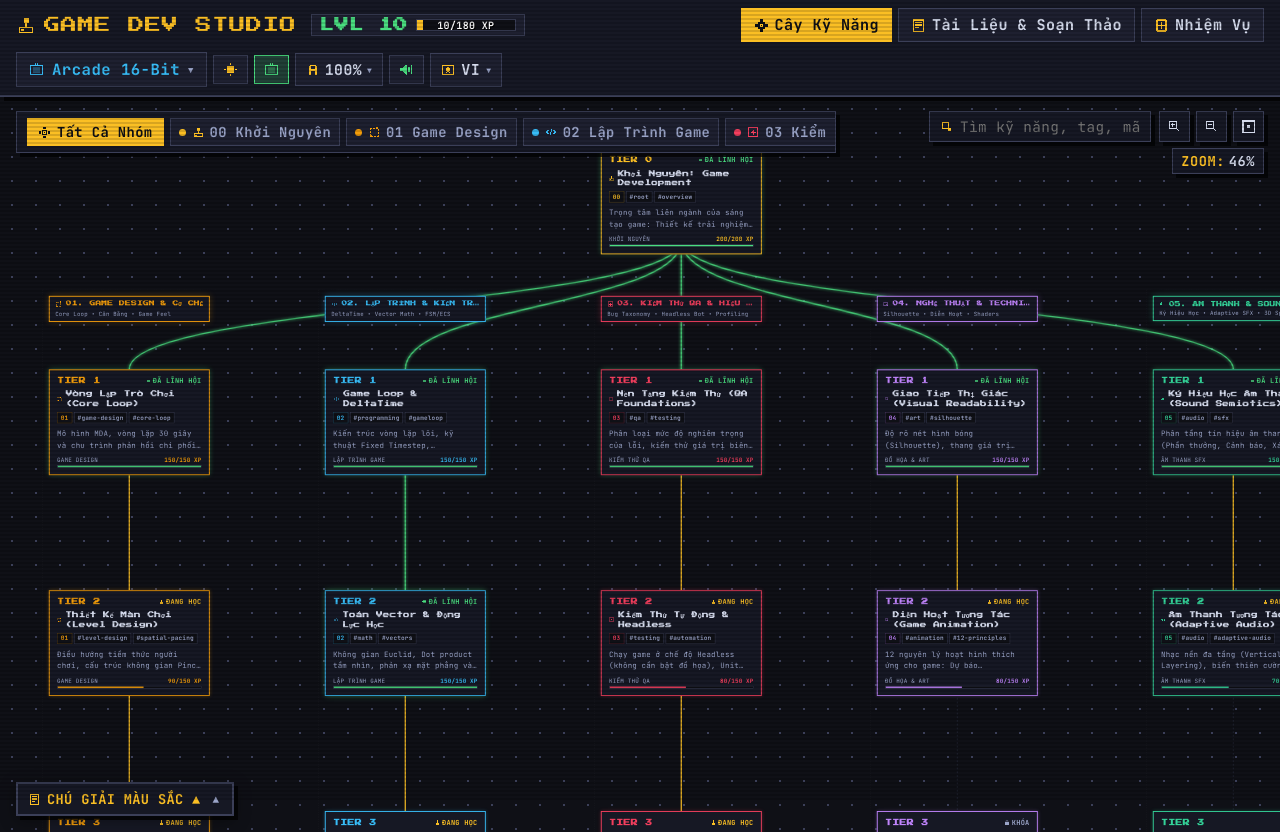
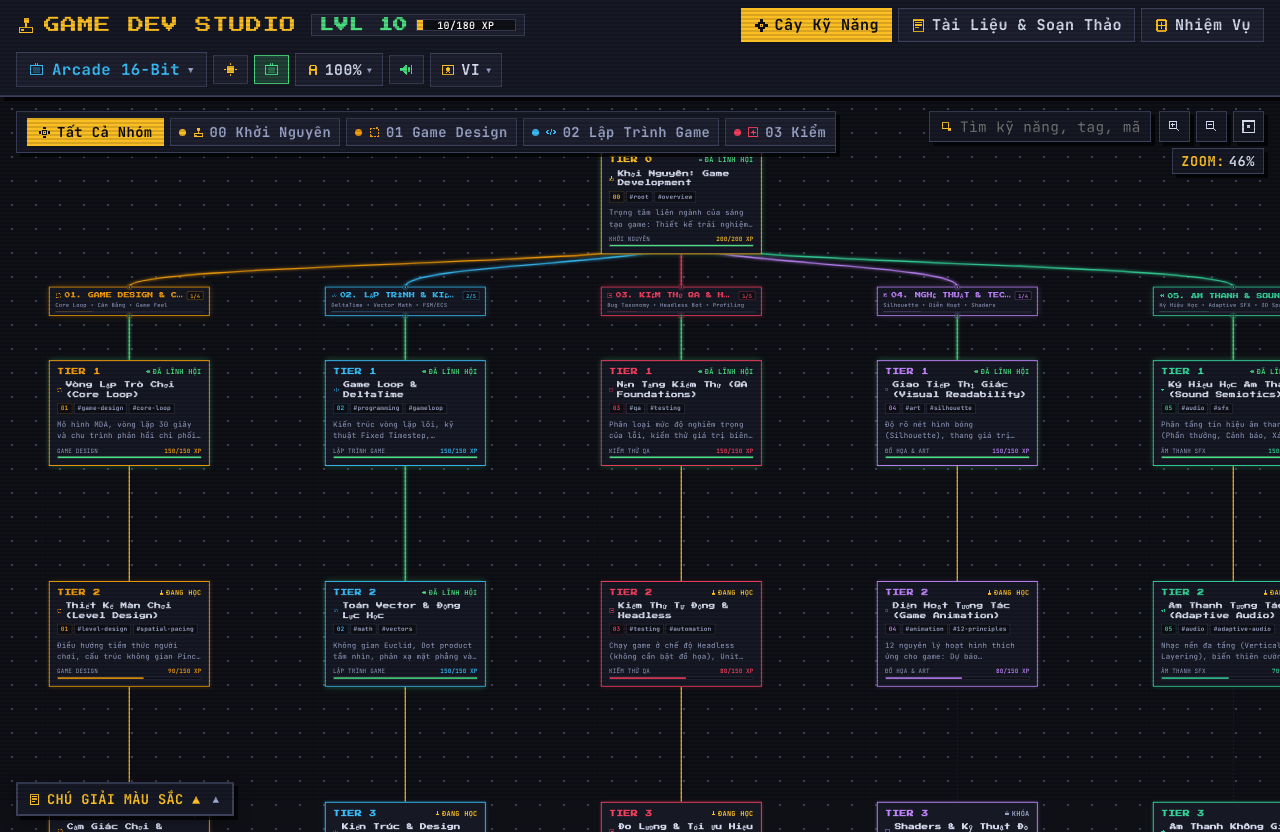
Before and after one commit to Justaguy666/game-dev, a React (Vite) app: page / in a window 1280 px wide. Built offline with nearby package versions, Linux system fonts and the light colour scheme.

Commit message:
feat(tree-routing): route skill tree lines through pillar gateways with terminal sockets and domain progress counters

```diff
--- a/src/components/SkillTreeView.tsx
+++ b/src/components/SkillTreeView.tsx
@@ -36,15 +36,15 @@ export const SkillTreeView: React.FC<SkillTreeViewProps> = ({
   const getSkillY = useCallback((skill: SkillNode): number => {
     if (skill.tier === 0) return 60;
     // Tier 1 starts safely below pillar banners with comfortable breathing room
-    const baseT1 = Math.round(540 + Math.max(0, (fontScale - 1.0)) * 340);
+    const baseT1 = Math.round(520 + Math.max(0, (fontScale - 1.0)) * 320);
     // Dynamic gap between tiers: guarantees >= 260px gap even when cards grow to 450px+ at max font size
     const dynamicGap = Math.round(480 + Math.max(0, (fontScale - 1.0)) * 520);
     return Math.round(baseT1 + (skill.tier - 1) * dynamicGap);
   }, [fontScale]);
 
-  // Dynamic Y positioning for pillar banners (adapting as Tier 0 expands with fontScale)
+  // Dynamic Y positioning for pillar banners (centered between Tier 0 and Tier 1)
   const pillarY = useMemo(() => {
-    return Math.round(380 + Math.max(0, (fontScale - 1.0)) * 260);
+    return Math.round(360 + Math.max(0, (fontScale - 1.0)) * 220);
   }, [fontScale]);
 
   // Full-Text Search in Skill Tree
@@ -253,6 +253,22 @@ export const SkillTreeView: React.FC<SkillTreeViewProps> = ({
     }
   };
 
+  // Domain completion stats for Pillar Gateways
+  const domainStats = useMemo(() => {
+    const stats = new Map<string, { total: number; mastered: number; learning: number }>();
+    (['design', 'tech', 'qa', 'art', 'audio'] as DomainId[]).forEach(domId => {
+      const domSkills = skills.filter(s => {
+        if (domId === 'tech') return s.category === 'tech' || s.category === 'boss';
+        if (domId === 'qa') return s.category === 'qa' || s.category === 'production';
+        return s.category === domId;
+      });
+      const mastered = domSkills.filter(s => s.status === 'mastered').length;
+      const learning = domSkills.filter(s => s.status === 'learning').length;
+      stats.set(domId, { total: domSkills.length, mastered, learning });
+    });
+    return stats;
+  }, [skills]);
+
   // Pillar banners to display on canvas above Tier 1 (Generous Y spacing from Tier 1 cards)
   const pillarBanners = useMemo(() => [
     {
@@ -307,19 +323,73 @@ export const SkillTreeView: React.FC<SkillTreeViewProps> = ({
     }
   ], [pillarY, currentTheme, themeMode]);
 
-  // Find connections (Dynamically using getSkillY and 350px center width)
-  const connections = skills
-    .filter(s => s.parentId)
-    .map(child => {
+  // Find connections (Dynamically routing from Root -> Pillars -> Tier 1 -> subsequent tiers)
+  const connections = useMemo(() => {
+    const rootSkill = skills.find(s => s.tier === 0);
+    const rootHeight = Math.round(200 + Math.max(0, fontScale - 1.0) * 160);
+    const pillarHeight = Math.round(62 + Math.max(0, fontScale - 1.0) * 20);
+
+    const list: Array<{
+      id: string;
+      from: { x: number; y: number };
+      to: { x: number; y: number };
+      status: string;
+      childCategory: string;
+      parentId: string;
+      childId: string;
+      customColor?: string;
+    }> = [];
+
+    if (rootSkill) {
+      const rootY = getSkillY(rootSkill);
+
+      pillarBanners.forEach(p => {
+        // Find Tier 1 skill for this pillar
+        const tier1Skill = skills.find(s => s.tier === 1 && (
+          s.category === p.domainId ||
+          (p.domainId === 'qa' && s.category === 'qa') ||
+          (p.domainId === 'tech' && s.category === 'tech')
+        ));
+
+        // 1. Connection from Root Nexus to Pillar Gateway
+        list.push({
+          id: `root->pillar-${p.domainId}`,
+          from: { x: rootSkill.x + 175, y: rootY + rootHeight },
+          to: { x: p.x + 175, y: p.y },
+          status: rootSkill.status,
+          childCategory: p.domainId,
+          parentId: rootSkill.id,
+          childId: `pillar-${p.domainId}`,
+          customColor: p.color
+        });
+
+        // 2. Connection from Pillar Gateway to Tier 1 Skill
+        if (tier1Skill) {
+          const tier1Y = getSkillY(tier1Skill);
+          list.push({
+            id: `pillar-${p.domainId}->${tier1Skill.id}`,
+            from: { x: p.x + 175, y: p.y + pillarHeight },
+            to: { x: tier1Skill.x + 175, y: tier1Y },
+            status: tier1Skill.status,
+            childCategory: p.domainId,
+            parentId: `pillar-${p.domainId}`,
+            childId: tier1Skill.id
+          });
+        }
+      });
+    }
+
+    // 3. Subsequent Tier connections (Tier 1 -> Tier 2 -> Tier 3 -> Tier 4 -> Tier 5)
+    skills
+      .filter(s => s.tier > 1 && s.parentId)
+      .forEach(child => {
         const parent = skills.find(p => p.id === child.parentId);
-      if (!parent) return null;
+        if (!parent) return;
         const parentY = getSkillY(parent);
         const childY = getSkillY(child);
-      const parentHeight = parent.tier === 0
-        ? Math.round(200 + Math.max(0, fontScale - 1.0) * 160)
-        : Math.round(210 + Math.max(0, fontScale - 1.0) * 200);
+        const parentHeight = Math.round(210 + Math.max(0, fontScale - 1.0) * 200);
 
-      return {
+        list.push({
           id: `${parent.id}->${child.id}`,
           from: { x: parent.x + 175, y: parentY + parentHeight },
           to: { x: child.x + 175, y: childY },
@@ -327,9 +397,11 @@ export const SkillTreeView: React.FC<SkillTreeViewProps> = ({
           childCategory: child.category,
           parentId: parent.id,
           childId: child.id
-      };
-    })
-    .filter(Boolean) as { id: string; from: { x: number; y: number }; to: { x: number; y: number }; status: string; childCategory: string; parentId: string; childId: string }[];
+        });
+      });
+
+    return list;
+  }, [skills, pillarBanners, getSkillY, fontScale]);
 
   return (
     <div
@@ -794,9 +866,9 @@ export const SkillTreeView: React.FC<SkillTreeViewProps> = ({
             const dx = conn.to.x - conn.from.x;
             const dy = conn.to.y - conn.from.y;
             const pathData = `M ${conn.from.x} ${conn.from.y} C ${conn.from.x} ${conn.from.y + dy * 0.5}, ${conn.to.x} ${conn.to.y - dy * 0.5}, ${conn.to.x} ${conn.to.y}`;
-            const strokeColor = conn.status === 'mastered'
+            const strokeColor = conn.customColor || (conn.status === 'mastered'
               ? 'var(--accent-green)'
-              : (conn.status === 'learning' ? 'var(--accent-gold)' : 'var(--border-color)');
+              : (conn.status === 'learning' ? 'var(--accent-gold)' : 'var(--border-color)'));
 
             const isDomainMatch = selectedDomain === 'all' ||
                                   selectedDomain === conn.childCategory ||
@@ -813,8 +885,8 @@ export const SkillTreeView: React.FC<SkillTreeViewProps> = ({
                 strokeWidth={conn.status === 'locked' ? 2 : 3}
                 strokeDasharray={conn.status === 'locked' ? '4 4' : 'none'}
                 style={{
-                  filter: conn.status === 'mastered' ? 'drop-shadow(0 0 4px var(--accent-green))' : 'none',
-                  opacity: isDomainMatch && isConnSearchMatch ? (conn.status === 'locked' ? 0.4 : 0.85) : 0.08,
+                  filter: conn.status === 'mastered' || conn.customColor ? `drop-shadow(0 0 4px ${conn.customColor || 'var(--accent-green)'})` : 'none',
+                  opacity: isDomainMatch && isConnSearchMatch ? (conn.status === 'locked' ? 0.4 : 0.9) : 0.08,
                   transition: 'opacity 0.2s ease'
                 }}
               />
@@ -845,9 +917,18 @@ export const SkillTreeView: React.FC<SkillTreeViewProps> = ({
           </span>
         </div>
 
-        {/* Domain Pillar Banners on Canvas */}
+        {/* Domain Pillar Banners on Canvas (Integrated Gateways with Top & Bottom Sockets) */}
         {pillarBanners.map(p => {
           const isFocused = selectedDomain === 'all' || selectedDomain === p.domainId;
+          const stat = domainStats.get(p.domainId);
+          const tier1Skill = skills.find(s => s.tier === 1 && (
+            s.category === p.domainId ||
+            (p.domainId === 'qa' && s.category === 'qa') ||
+            (p.domainId === 'tech' && s.category === 'tech')
+          ));
+          const isTier1Mastered = tier1Skill?.status === 'mastered';
+          const isTier1Learning = tier1Skill?.status === 'learning';
+
           return (
             <div
               key={p.domainId}
@@ -860,7 +941,7 @@ export const SkillTreeView: React.FC<SkillTreeViewProps> = ({
                 width: '350px',
                 backgroundColor: 'var(--bg-surface)',
                 border: `2px solid ${p.color}`,
-                padding: '8px 12px',
+                padding: '8px 12px 6px 12px',
                 boxShadow: isFocused ? `0 0 14px ${p.color}44` : 'none',
                 opacity: isFocused ? 1 : 0.35,
                 cursor: 'pointer',
@@ -868,7 +949,39 @@ export const SkillTreeView: React.FC<SkillTreeViewProps> = ({
                 userSelect: 'none',
                 zIndex: 2
               }}>
-              <div style={{ display: 'flex', alignItems: 'center', gap: '8px', marginBottom: '3px' }}>
+              {/* Top Inbound Terminal Socket (connecting from Root) */}
+              <div style={{
+                position: 'absolute',
+                top: '-5px',
+                left: '50%',
+                transform: 'translateX(-50%)',
+                width: '8px',
+                height: '8px',
+                borderRadius: '50%',
+                backgroundColor: p.color,
+                border: '2px solid var(--bg-surface)',
+                boxShadow: `0 0 6px ${p.color}`,
+                zIndex: 4
+              }} />
+
+              {/* Bottom Outbound Terminal Socket (connecting to Tier 1) */}
+              <div style={{
+                position: 'absolute',
+                bottom: '-5px',
+                left: '50%',
+                transform: 'translateX(-50%)',
+                width: '8px',
+                height: '8px',
+                borderRadius: '50%',
+                backgroundColor: isTier1Mastered ? 'var(--accent-green)' : (isTier1Learning ? 'var(--accent-gold)' : p.color),
+                border: '2px solid var(--bg-surface)',
+                boxShadow: `0 0 6px ${p.color}`,
+                zIndex: 4
+              }} />
+
+              {/* Header Row: Icon, Title & Domain Progress Counter */}
+              <div style={{ display: 'flex', alignItems: 'center', justifyContent: 'space-between', gap: '8px', marginBottom: '3px' }}>
+                <div style={{ display: 'flex', alignItems: 'center', gap: '7px', minWidth: 0 }}>
                   <ThemedIcon name={p.icon} theme={currentTheme} size={15} color={p.color} />
                   <span className="domain-banner-title" style={{
                     fontFamily: 'var(--font-display)',
@@ -883,8 +996,27 @@ export const SkillTreeView: React.FC<SkillTreeViewProps> = ({
                     {p.title[lang]}
                   </span>
                 </div>
+
+                {stat && (
+                  <span style={{
+                    fontSize: '0.62em',
+                    fontFamily: 'var(--font-mono)',
+                    fontWeight: 800,
+                    padding: '1px 6px',
+                    backgroundColor: stat.mastered === stat.total ? 'var(--accent-green)' : 'var(--bg-app)',
+                    color: stat.mastered === stat.total ? 'var(--btn-active-text)' : p.color,
+                    border: `1px solid ${p.color}88`,
+                    borderRadius: '2px',
+                    flexShrink: 0
+                  }}>
+                    {stat.mastered}/{stat.total}
+                  </span>
+                )}
+              </div>
+
+              {/* Subtitle / Key Competencies */}
               <div style={{
-                fontSize: '0.68em',
+                fontSize: '0.66em',
                 fontFamily: 'var(--font-mono)',
                 color: 'var(--text-muted)',
                 whiteSpace: 'nowrap',
@@ -893,6 +1025,25 @@ export const SkillTreeView: React.FC<SkillTreeViewProps> = ({
               }}>
                 {p.subtitle[lang]}
               </div>
+
+              {/* Micro Progress Bar at the bottom of the Gateway */}
+              {stat && (
+                <div style={{
+                  width: '100%',
+                  height: '3px',
+                  backgroundColor: 'var(--bg-app)',
+                  marginTop: '5px',
+                  border: '1px solid var(--border-color)',
+                  overflow: 'hidden'
+                }}>
+                  <div style={{
+                    width: `${(stat.mastered / stat.total) * 100}%`,
+                    height: '100%',
+                    backgroundColor: stat.mastered === stat.total ? 'var(--accent-green)' : p.color,
+                    transition: 'width 0.3s ease'
+                  }} />
+                </div>
+              )}
             </div>
           );
         })}
```
Lines whose indentation alone changed are shown as unchanged.
